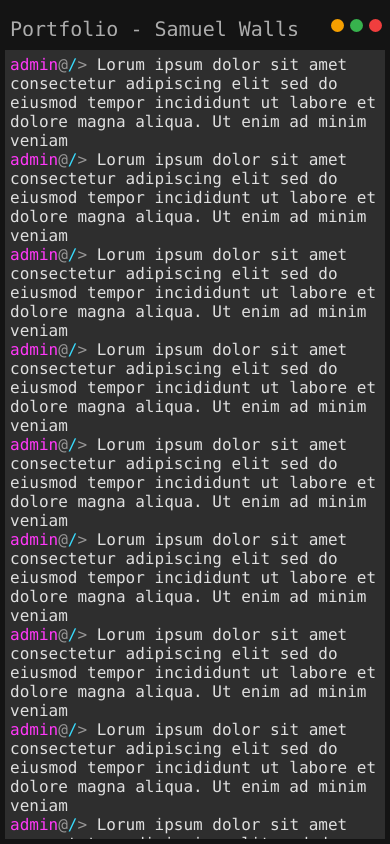
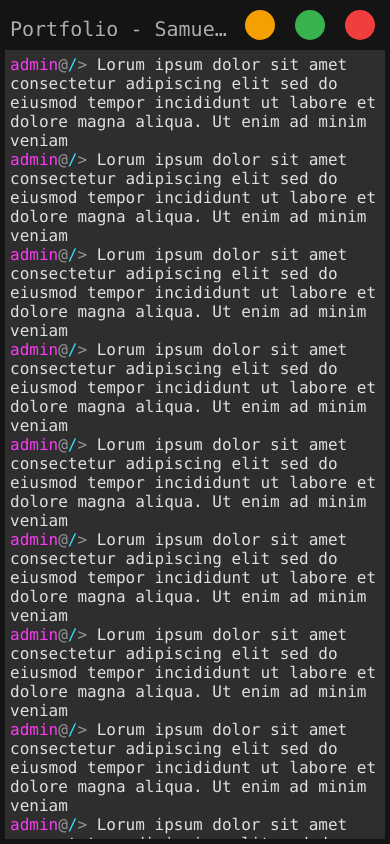
Before and after one commit to Samuel-KW/samuel-kw, a React (Vite) app: page / in a window 390 px wide. Built offline with nearby package versions, Linux system fonts and the light colour scheme.

Commit message:
feat: control accessibility update

```diff
--- a/src/components/console/Controls.module.css
+++ b/src/components/console/Controls.module.css
@@ -22,7 +22,7 @@
 
 /* For mobile devices */
 @media only screen and (max-width: 700px) {
-    .controls > * {
+    .close, .minimize, .expand {
         width: 30px;
         height: 30px;
         margin: 0 10px;
--- a/src/components/console/Controls.tsx
+++ b/src/components/console/Controls.tsx
@@ -4,20 +4,45 @@ interface ControlProps {
     onClick(): void;
 }
 
+/**
+ * Returns a higher-order function that handles keyboard and mouse events.
+ * The returned function calls the provided callback function when the Enter key, space bar, or left mouse button is pressed.
+ *
+ * @param {function} fn - The callback function to be called when the event is triggered. Defaults to an empty function.
+ * @return {function} A function that handles keyboard and mouse events.
+ */
+export const handleUse = (fn = () => {}) => {
+    return (event: React.KeyboardEvent | React.MouseEvent) => {
+        if ((event as React.KeyboardEvent).key === "Enter" ||
+            (event as React.KeyboardEvent).key === " " ||
+            (event as React.MouseEvent).button === 0
+        ) {
+            event.preventDefault();
+            fn();
+        }
+    }
+}
+
 export function Minimize (_props: Partial<ControlProps>) {
-    const onClick = _props.onClick || (() => {});
+    const onUse = handleUse(_props.onClick);
 
-    return <div className={styles.minimize} onClick={onClick}></div>
+    return <div role="button" tabIndex={0} aria-label="Minimize window"
+                className={styles.minimize}
+                onClick={onUse} onKeyDown={onUse}></div>
 }
 
 export function Expand (_props: Partial<ControlProps>) {
-    const onClick = _props.onClick || (() => {});
+    const onUse = handleUse(_props.onClick);
 
-    return <div className={styles.expand} onClick={onClick}></div>
+    return <div role="button" tabIndex={0} aria-label="Expand window"
+                className={styles.expand}
+                onClick={onUse} onKeyDown={onUse}></div>
 }
 
 export function Close (_props: Partial<ControlProps>) {
-    const onClick = _props.onClick || (() => {});
+    const onUse = handleUse(_props.onClick);
 
-    return <div className={styles.close} onClick={onClick}></div>
+    return <div role="button" tabIndex={0} aria-label="Close window"
+                className={styles.close}
+                onClick={onUse} onKeyDown={onUse}></div>
 }
```
